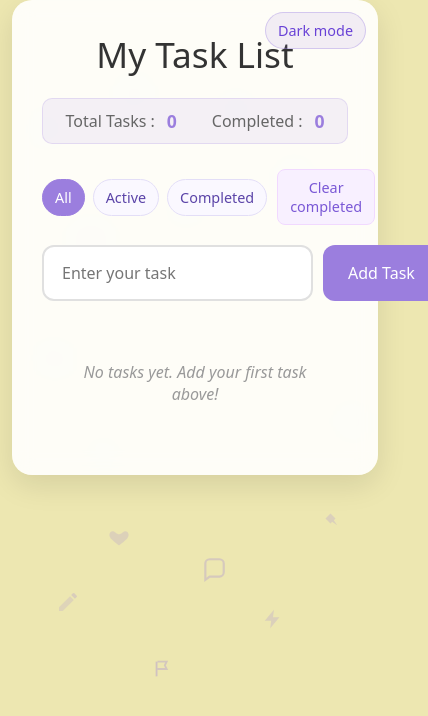
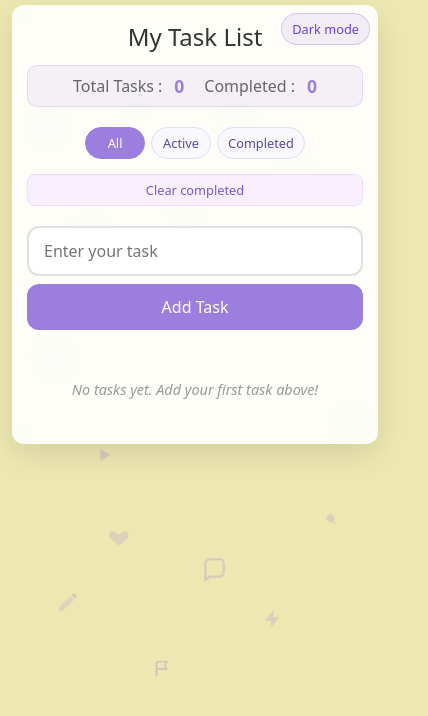
Before and after one commit to Faraz-Arshad/To-Do-List, a plain HTML site: page index.html in a window 390 px wide. Shown: the whole page, 428 px wide, since content can reach past the window. Drawn offline with Linux system fonts and the light colour scheme.

Commit message:
added mobile responsiveness

```diff
--- a/index.html
+++ b/index.html
@@ -2,7 +2,7 @@
 <html lang="en">
 <head>
 <meta charset="UTF-8">
-<meta name="viewport" content="width=device-width, initial-scale=1.0">
+<meta name="viewport" content="width=device-width, initial-scale=1.0, maximum-scale=1.0, user-scalable=no">
 <meta http-equiv="X-Content-Type-Options" content="nosniff">
 <meta http-equiv="X-Frame-Options" content="DENY">
 <meta http-equiv="X-XSS-Protection" content="1; mode=block">
@@ -41,6 +41,17 @@
         padding: 0;
         box-sizing: border-box;
         font-family: 'noto sans', sans-serif;
+    }
+
+    /* Mobile touch improvements */
+    @media (max-width: 768px) {
+        button, input, .task-card {
+            -webkit-tap-highlight-color: transparent;
+        }
+
+        .task-card {
+            touch-action: pan-y;
+        }
     }
     html {
         height: 100%;
@@ -155,6 +166,39 @@
         z-index: 1;
     }
 
+    /* Mobile responsive adjustments */
+    @media (max-width: 768px) {
+        .container {
+            margin: 10px;
+            padding: 20px;
+            border-radius: 15px;
+            max-width: none;
+        }
+
+        body {
+            padding: 0;
+        }
+    }
+
+    @media (max-width: 480px) {
+        .container {
+            margin: 5px;
+            padding: 15px;
+            border-radius: 12px;
+        }
+
+        /* Improve spacing for mobile */
+        .task-list {
+            gap: 8px;
+        }
+
+        /* Better touch targets */
+        .tick-btn, .delete-btn {
+            min-width: 44px;
+            min-height: 44px;
+        }
+    }
+
     @keyframes slideIn {
         from {
             opacity: 0;
@@ -174,6 +218,20 @@
         font-size: 2.2rem;
     }
 
+    @media (max-width: 768px) {
+        h1 {
+            font-size: 1.8rem;
+            margin-bottom: 15px;
+        }
+    }
+
+    @media (max-width: 480px) {
+        h1 {
+            font-size: 1.5rem;
+            margin-bottom: 12px;
+        }
+    }
+
     .theme-toggle {
         position: absolute;
         top: 12px;
@@ -189,6 +247,15 @@
     }
     .theme-toggle:hover { transform: translateY(-1px); box-shadow: 0 4px 12px rgba(155,126,222,0.25); }
 
+    @media (max-width: 480px) {
+        .theme-toggle {
+            top: 8px;
+            right: 8px;
+            padding: 6px 10px;
+            font-size: 0.8rem;
+        }
+    }
+
     .stats {
         display: flex;
         justify-content: center;
@@ -198,6 +265,14 @@
         background-color: rgba(155, 126, 222, 0.1);
         border-radius: 10px;
         border: 1px solid rgba(155, 126, 222, 0.2);
+    }
+
+    @media (max-width: 480px) {
+        .stats {
+            gap: 20px;
+            margin-bottom: 20px;
+            padding: 8px 12px;
+        }
     }
 
     .stat-item {
@@ -233,9 +308,25 @@
         margin-bottom: 20px;
         gap: 10px;
     }
+
+    @media (max-width: 768px) {
+        .controls {
+            flex-direction: column;
+            gap: 15px;
+            align-items: stretch;
+        }
+    }
+
     .filters {
         display: flex;
         gap: 8px;
+    }
+
+    @media (max-width: 480px) {
+        .filters {
+            justify-content: center;
+            gap: 6px;
+        }
     }
     .filter-btn {
         padding: 8px 12px;
@@ -250,6 +341,14 @@
     .filter-btn:hover { transform: translateY(-1px); }
     .filter-btn.active { background: #9B7EDE; color: white; border-color: #9B7EDE; }
 
+    @media (max-width: 480px) {
+        .filter-btn {
+            padding: 6px 10px;
+            font-size: 0.8rem;
+            min-width: 60px;
+        }
+    }
+
     .clear-completed {
         margin-left: auto;
         padding: 8px 12px;
@@ -263,11 +362,32 @@
     }
     .clear-completed:hover { transform: translateY(-1px); box-shadow: 0 4px 10px rgba(155,126,222,0.25); }
 
+    @media (max-width: 768px) {
+        .clear-completed {
+            margin-left: 0;
+            text-align: center;
+        }
+    }
+
+    @media (max-width: 480px) {
+        .clear-completed {
+            padding: 6px 10px;
+            font-size: 0.8rem;
+        }
+    }
+
     .input-area {
         display: flex;
         gap: 10px;
         margin-bottom: 20px;
         width: 100%;
+    }
+
+    @media (max-width: 480px) {
+        .input-area {
+            flex-direction: column;
+            gap: 8px;
+        }
     }
 
     input {
@@ -280,6 +400,13 @@
         transition: all 0.3s ease;
         background-color: white;
         color: #333;
+    }
+
+    @media (max-width: 480px) {
+        input {
+            padding: 12px 15px;
+            font-size: 16px; /* Prevents zoom on iOS */
+        }
     }
 
     input:focus {
@@ -298,6 +425,13 @@
         font-weight: 500;
         transition: all 0.3s ease;
         white-space: nowrap;
+    }
+
+    @media (max-width: 480px) {
+        button.add-btn {
+            padding: 12px 20px;
+            font-size: 16px;
+        }
     }
 
     button.add-btn:hover {
@@ -330,6 +464,13 @@
         border: 1px solid #f0f0f0;
         animation: taskSlideIn 0.4s ease-out;
     }
+
+    @media (max-width: 480px) {
+        .task-card {
+            padding: 12px 15px;
+            border-radius: 12px;
+        }
+    }
     .task-card.dragging { opacity: 0.6; transform: scale(0.98); }
     .task-card.placeholder { outline: 2px dashed rgba(155,126,222,0.4); }
 
@@ -356,6 +497,13 @@
         line-height: 1.4;
         transition: all 0.3s ease;
     }
+
+    @media (max-width: 480px) {
+        .task-text {
+            margin-right: 10px;
+            font-size: 0.95rem;
+        }
+    }
     .task-edit-input {
         flex: 1;
         margin-right: 15px;
@@ -375,6 +523,12 @@
     .action-buttons {
         display: flex;
         gap: 8px;
+    }
+
+    @media (max-width: 480px) {
+        .action-buttons {
+            gap: 6px;
+        }
     }
 
     .expand-btn {
@@ -473,6 +627,13 @@
         animation: fadeIn 0.5s ease-out;
     }
 
+    @media (max-width: 480px) {
+        .empty-state {
+            padding: 30px 15px;
+            font-size: 0.9rem;
+        }
+    }
+
     @keyframes fadeIn { from { opacity: 0; } to { opacity: 1; } }
 
     .task-removed { animation: taskRemove 0.3s ease-out forwards; }
@@ -495,6 +656,13 @@
     body.dark .clear-completed { background: #241e3a; color: #d5cfff; border-color: #3a3161; }
     body.dark .theme-toggle { background: rgba(155, 126, 222, 0.18); color: #dcd2ff; border-color: rgba(155,126,222,0.45); }
 
+    /* Mobile-specific dark mode adjustments */
+    @media (max-width: 480px) {
+        body.dark .container {
+            background-color: rgba(24, 21, 37, 0.95);
+        }
+    }
+
     .tick-btn, .delete-btn {
         background: none;
         border: none;
@@ -510,6 +678,14 @@
         border: 1px solid #e8e3ff;
         background: #faf8ff;
         box-shadow: 0 1px 2px rgba(0,0,0,0.04);
+    }
+
+    @media (max-width: 480px) {
+        .tick-btn, .delete-btn {
+            width: 32px;
+            height: 32px;
+            font-size: 1rem;
+        }
     }
 
     .tick-btn { color: #2e7d32; border-color: #e1f2e4; background: #f4fbf5; }
--- a/script.js
+++ b/script.js
@@ -17,6 +17,35 @@ function initApp() {
     renderAllTasks();
     updateStats();
     showEmptyState();
+
+    // Mobile-specific optimizations
+    if (window.innerWidth <= 768) {
+        optimizeForMobile();
+    }
+}
+
+// Mobile optimizations
+function optimizeForMobile() {
+    // Prevent zoom on input focus for iOS
+    const inputs = document.querySelectorAll('input');
+    inputs.forEach(input => {
+        input.addEventListener('focus', () => {
+            if (input.type === 'text') {
+                input.style.fontSize = '16px';
+            }
+        });
+    });
+
+    // Add touch feedback for buttons
+    const buttons = document.querySelectorAll('button');
+    buttons.forEach(button => {
+        button.addEventListener('touchstart', () => {
+            button.style.transform = 'scale(0.95)';
+        });
+        button.addEventListener('touchend', () => {
+            button.style.transform = '';
+        });
+    });
 }
 
 function renderAllTasks() {
```
